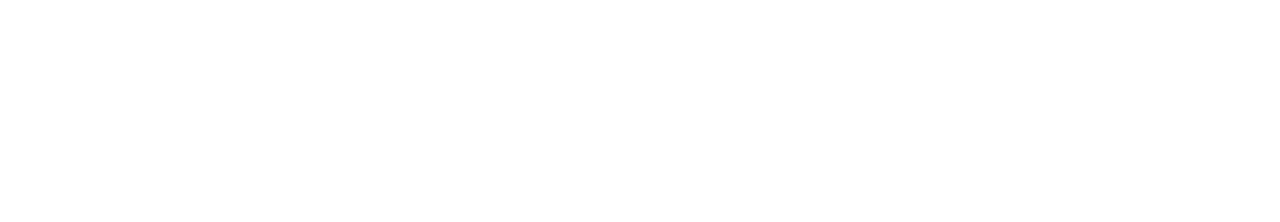
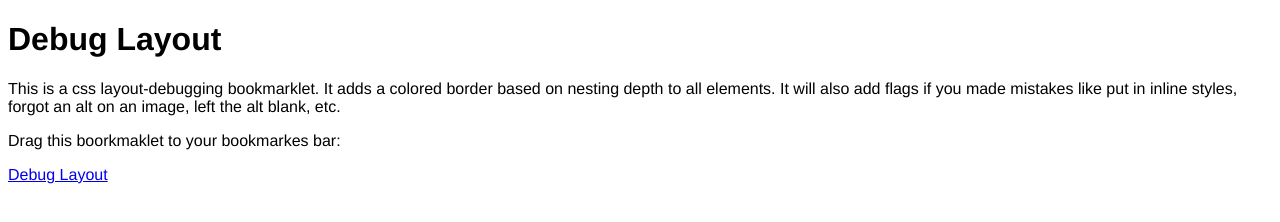
Before and after one commit to dbox/debug-layout, a plain HTML site: page index.html in a window 1280 px wide. Drawn offline with Linux system fonts and the light colour scheme.

Commit message:
Update index.html

```diff
--- a/index.html
+++ b/index.html
@@ -3,16 +3,17 @@
 <head>
   <meta charset="UTF-8">
   <title>debug layout bookmarklet</title>
-  <style
-
-
-
+  <style>
+    body {
+      font-family: Helvetica, arial, sans;
+    }
+  </style>
 
 </head>
 
 <body>
   <h1>Debug Layout</h1>
-<p>This is a css layout debugging bookmarklet. It adds a colored border based on nesting depth to all elements. It will also add flags if you made mistakes like put in inline styles, forgot an alt on an image, left the alt blank, etc. </p>
+<p>This is a css layout-debugging bookmarklet. It adds a colored border based on nesting depth to all elements. It will also add flags if you made mistakes like put in inline styles, forgot an alt on an image, left the alt blank, etc. </p>
 <p>Drag this boorkmaklet to your bookmarkes bar:</p>
 <a href="javascript:(function(d,i,l){l=d.getElementById(i);if(l){l.parentNode.removeChild(l);return;}l=d.createElement('link');l.id=i;l.rel='stylesheet';l.type='text/css';l.href='//dbox.github.io/debug-layout/debug-layout.css';d.getElementsByTagName('head')[0].appendChild(l);}(document,'debugLayout'))" class="install">Debug Layout</a>
 
```
